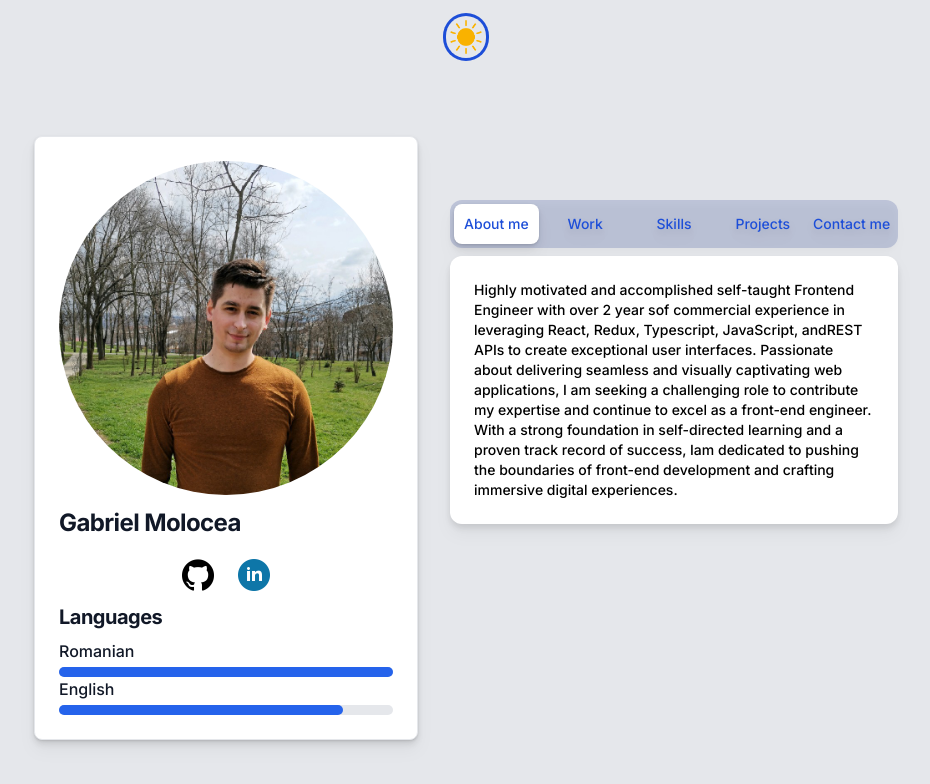
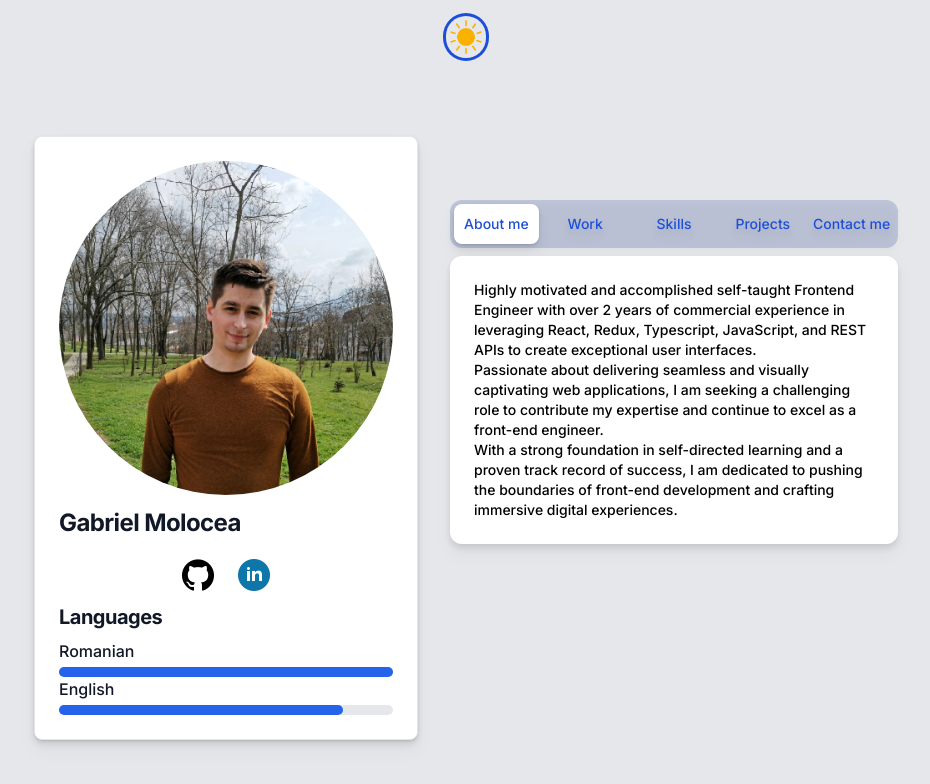
Before and after one commit to GabrielMolocea/portfolio, a Next.js app: page / in a window 1280 px wide. Shown: the top 784 px of the page, without its empty margins (174-1104 px from the left). Built offline with nearby package versions, Linux system fonts and the light colour scheme.

Commit message:
separating the text

```diff
--- a/app/Body/Tabs.tsx
+++ b/app/Body/Tabs.tsx
@@ -15,7 +15,13 @@ export default function Tabs({ isDarkMode }: { isDarkMode: boolean }) {
         'About me': [
             {
                 id: 1,
-                title: ' Highly motivated and accomplished self-taught Frontend Engineer with over 2 year sof commercial experience in leveraging React, Redux, Typescript, JavaScript, andREST APIs to create exceptional user interfaces. Passionate about delivering seamless and visually captivating web applications, I am seeking a challenging role to contribute my expertise and continue to excel as a front-end engineer. With a strong foundation in self-directed learning and a proven track record of success, Iam dedicated to pushing the boundaries of front-end development and crafting immersive digital experiences.',
+                title: (<>
+                    Highly motivated and accomplished self-taught Frontend Engineer with over 2 years of commercial experience in leveraging React, Redux, Typescript, JavaScript, and REST APIs to create exceptional user interfaces.
+                    <br />
+                    Passionate about delivering seamless and visually captivating web applications, I am seeking a challenging role to contribute my expertise and continue to excel as a front-end engineer.
+                    <br />
+                    With a strong foundation in self-directed learning and a proven track record of success, I am dedicated to pushing the boundaries of front-end development and crafting immersive digital experiences.
+                </>),
             }
 
         ],
```
